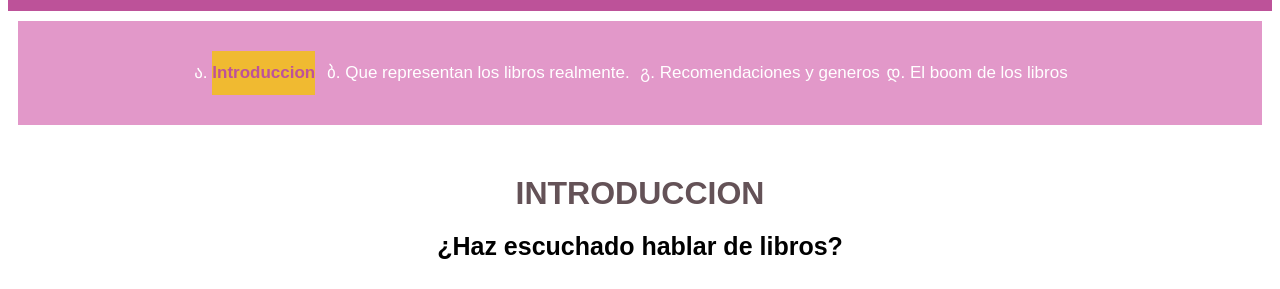
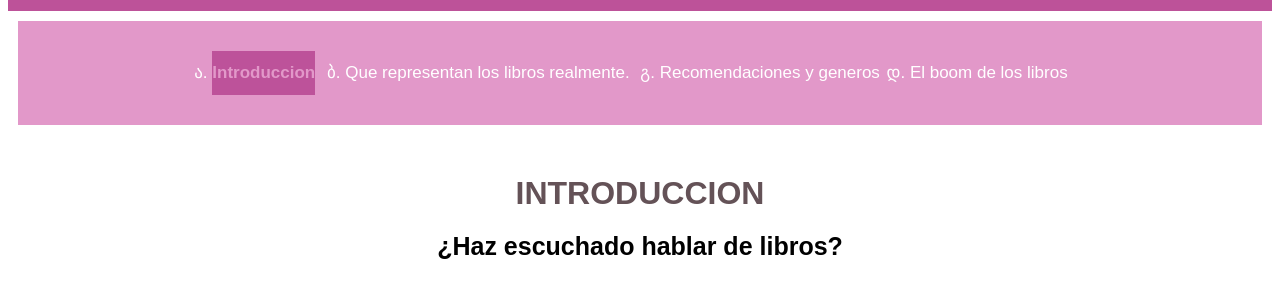
Before and after one commit to MaleAZh/TRABAJO-PR-CTICO-FINAL-DESARROLLO-WEB, a plain HTML site: page index.html in a window 1280 px wide. In both pictures the pointer is over the link "Introduccion". Shown: the part 189-478 px from the top of the page. Drawn offline with Linux system fonts and the light colour scheme.

Commit message:
cambio de color

```diff
--- a/style.css
+++ b/style.css
@@ -36,9 +36,9 @@ justify-content: center;
    }
 
   nav.menu li a:hover {
-      color: rgb(189, 82, 154);
+     background-color: rgb(189, 82, 154);
 font-weight: bold;
-background-color: #f0ba31;
+color:  rgb(226, 152, 201);
 
    }
 h3 {
```
